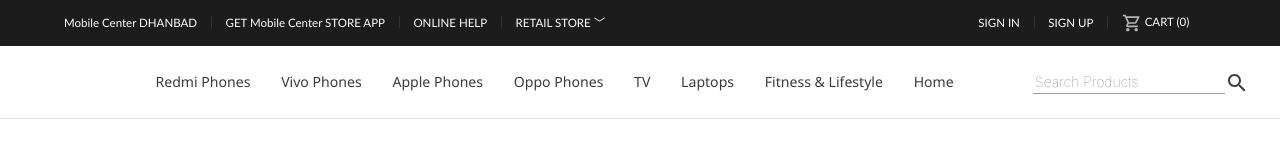
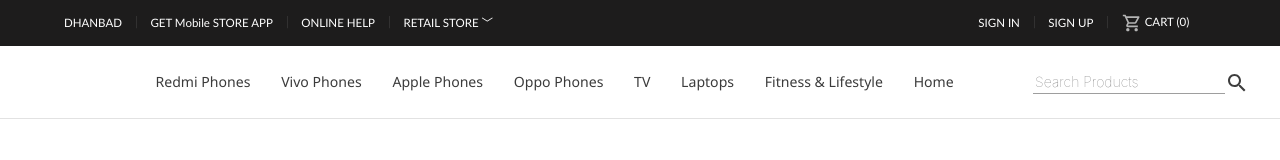
Before and after one commit to pratiksrivastava01/website, a React (Create React App) app: page /home in a window 1280 px wide. Shown: the top 160 px of the page. Built offline with nearby package versions, Linux system fonts and the light colour scheme.

Commit message:
Some Changes

```diff
--- a/public/index.html
+++ b/public/index.html
@@ -13,7 +13,7 @@
 
     <link rel="manifest" href="%PUBLIC_URL%/manifest.json" />
 
-    <title>MobileCenter Dhanbad | Mobile | TV | Fitness</title>
+    <title> Dhanbad | Mobile | TV | Fitness</title>
   </head>
 
   <body>
--- a/src/components/PreNavbar.js
+++ b/src/components/PreNavbar.js
@@ -9,9 +9,9 @@ const PreNavbar = () => {
         <div className="preNav">
              <div>
                  {/* <a  href="https://www.mi.com/in/">MC DHANBAD</a> <span>|</span> */}
-                 <a  >Mobile Center DHANBAD</a> <span>|</span>
+                 <a  > DHANBAD</a> <span>|</span>
                  {/* <a  href="https://in.event.mi.com/in/install-mi-store">GET MC STORE APP</a> <span>|</span> */}
-                 <a >GET Mobile Center STORE APP</a> <span>|</span>
+                 <a >GET Mobile  STORE APP</a> <span>|</span>
                  {/* <a  href="https://www.mi.com/in/service/help/#category_id=1&pagenum=1&channel=1">ONLINE HELP</a> <span>|</span> */}
                  <a >ONLINE HELP</a> <span>|</span>
                  {/* <a  href="https://www.mi.com/in/service/authorized_stores/">RETAIL STORE ﹀</a> */}
--- a/src/data/data.json
+++ b/src/data/data.json
@@ -601,15 +601,15 @@
             ],
             "retailStore": [
                   {
-                        "name": "Mobile Center Dhanbad Home"
+                        "name": "Mobile  Dhanbad Home"
                   },
                   {
-                        "name": "Mobile Center Dhanbad Authorised Stores"
+                        "name": "Mobile  Dhanbad Authorised Stores"
                   }
             ],
             "aboutUS": [
                   {
-                        "name": "Mobile Center Dhanbad"
+                        "name": "Mobile  Dhanbad"
                   },
                   {
                         "name": "Mediakit"
```
